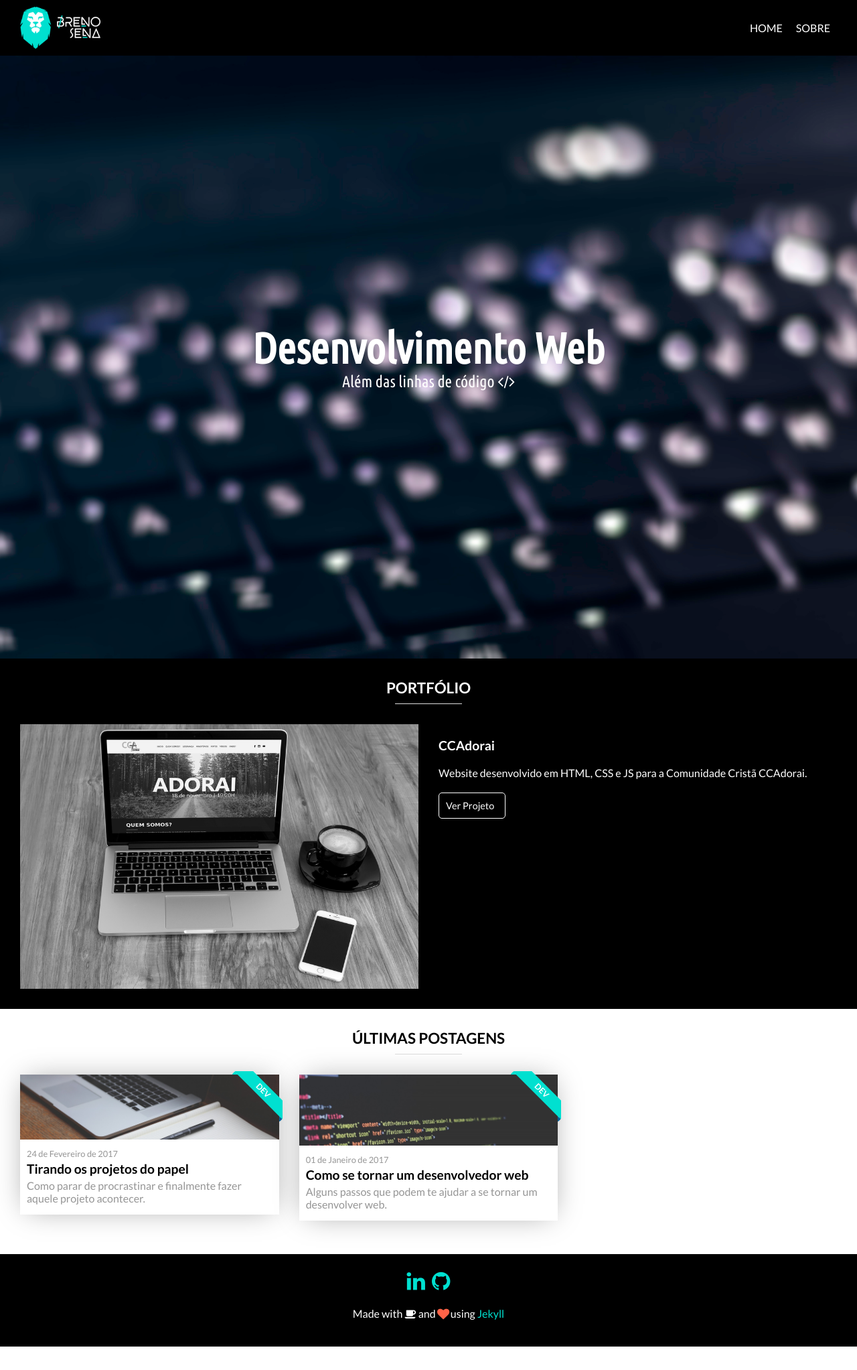
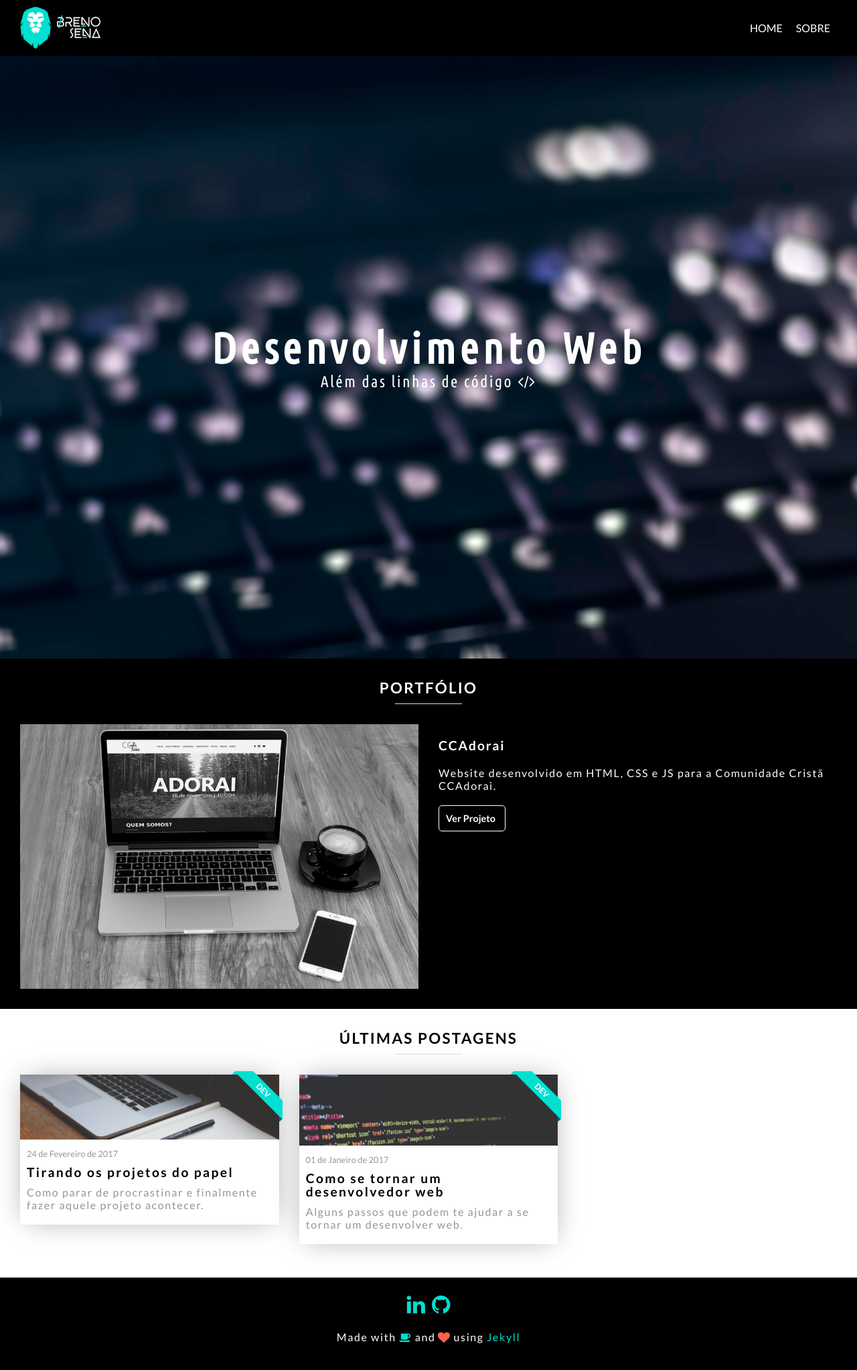
Before and after one commit to brenofsena/brenofsena.github.io, a Jekyll site: the page built from index.html, in a window 1280 px wide. Shown: the whole page at 67% size. Built offline with Jekyll 4.4.1, drawn with Linux system fonts in a browser that asks for light colours; nearby versions of some CDN libraries; before the commit the page ends 2010 px from its top, so only the background shows below that.

Commit message:
Alterações de tipografia

```diff
--- a/_sass/_base.scss
+++ b/_sass/_base.scss
@@ -123,3 +123,7 @@ img {
   -ms-flex-wrap: wrap;
       flex-wrap: wrap;
 }
+
+h1, h2, h3, p{
+  letter-spacing: .1em;
+}
--- a/_sass/_layout.scss
+++ b/_sass/_layout.scss
@@ -87,8 +87,8 @@
       img {
         -webkit-filter: grayscale(0);
                 filter: grayscale(0);
-        -webkit-transform: scale(1.2);
-                transform: scale(1.2);
+        -webkit-transform: scale(1.1);
+                transform: scale(1.1);
       }
     }
   }
@@ -115,6 +115,7 @@
     border-radius: 5px;
     -webkit-transition: all .2s ease-out;
     transition: all .2s ease-out;
+    font-weight: 600;
     &:hover {
       background: #fff;
       color: $primary-color;
@@ -184,10 +185,10 @@
       .card-time {
         color: #959595;
         font-size: .8em;
-        margin: 5px 0;
+        margin: 10px 0;
       }
       .card-title {
-        margin: 5px 0;
+        margin: 10px 0;
         a {
           text-decoration: none;
           font-size: 1.2rem;
@@ -198,7 +199,7 @@
         }
       }
       .card-text {
-        margin: 5px 0;
+        margin: 10px 0;
         color: #959595;
         font-weight: 400;
         font-size: 1em;
@@ -288,7 +289,7 @@
         padding: 0 5px;
         a {
           color: #959595;
-          font-size: 2em;
+          font-size: 3em;
           -webkit-transition: all .2s ease-out;
           transition: all .2s ease-out;
           &:hover {
@@ -350,6 +351,10 @@
       color: tomato;
       -webkit-animation: pulse .5s infinite alternate ease-in;
       animation: pulse .5s infinite alternate ease-in;
+    }
+
+    .fa-coffee{
+      color: $secondary-color;
     }
   }
   .social {
@@ -421,7 +426,7 @@
       -webkit-transition: all .2s ease-out;
       transition: all .2s ease-out;
       .nav {
-        margin: 20px;
+        margin: 30px;
         -webkit-box-orient: vertical;
         -webkit-box-direction: normal;
             -ms-flex-direction: column;
@@ -443,7 +448,7 @@
       float: right;
     }
     .menu-close {
-      margin: 10px;
+      margin: 20px;
     }
   }
   .menu-active {
```
